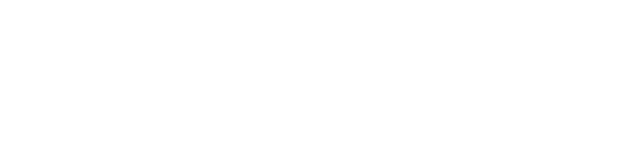
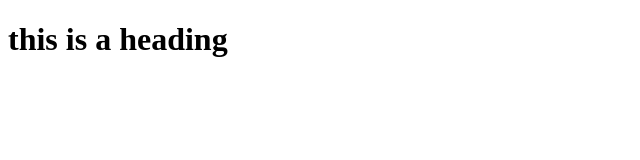
Before and after one commit to codebangla/newsoftware, a plain HTML site: page index.html in a window 1280 px wide. Shown: the whole page, without its empty margins (0-640 px from the left). Drawn offline with Linux system fonts and the light colour scheme.

Commit message:
new code added

```diff
--- a/index.html
+++ b/index.html
@@ -2,9 +2,9 @@
 <html lang="en">
 <head>
 	<meta charset="UTF-8">
-	<title>Document</title>
+	<title>Index page</title>
 </head>
 <body>
-
+	<h1>this is a heading</h1>
 </body>
 </html>
```
